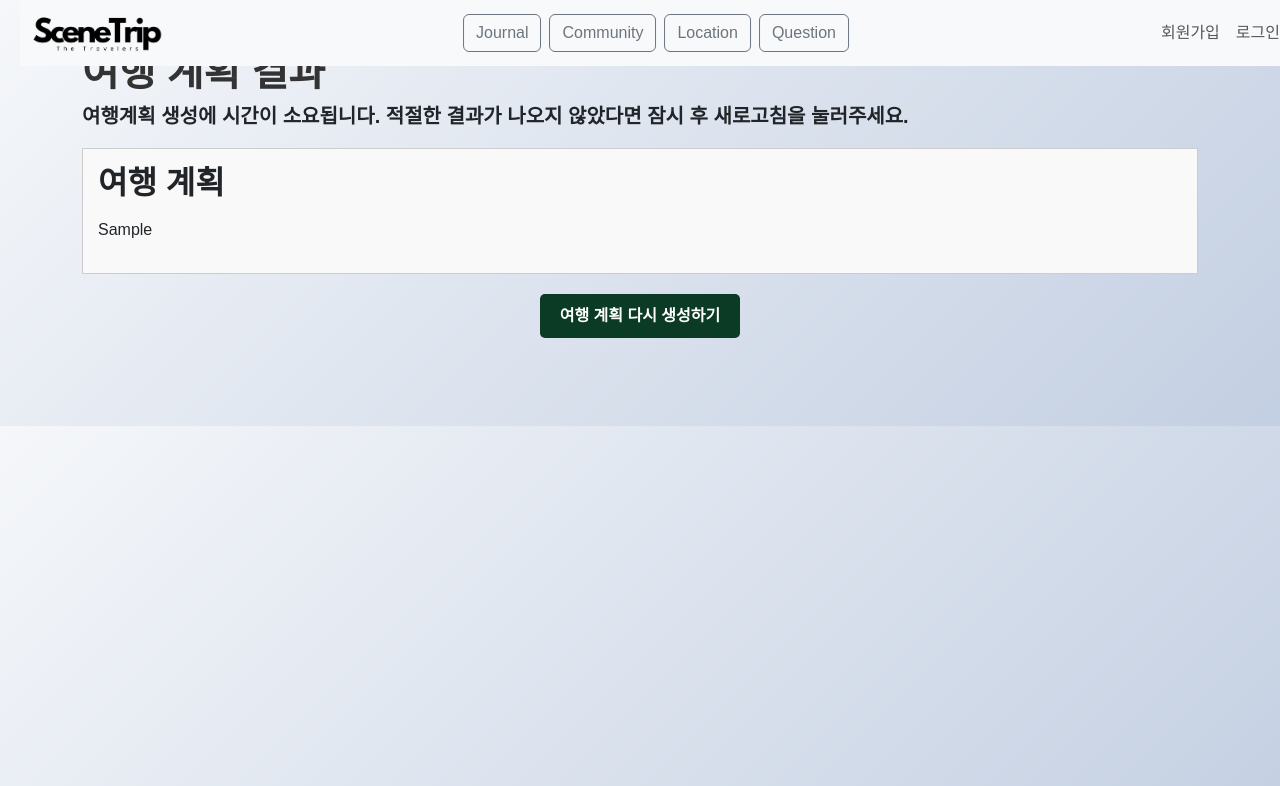
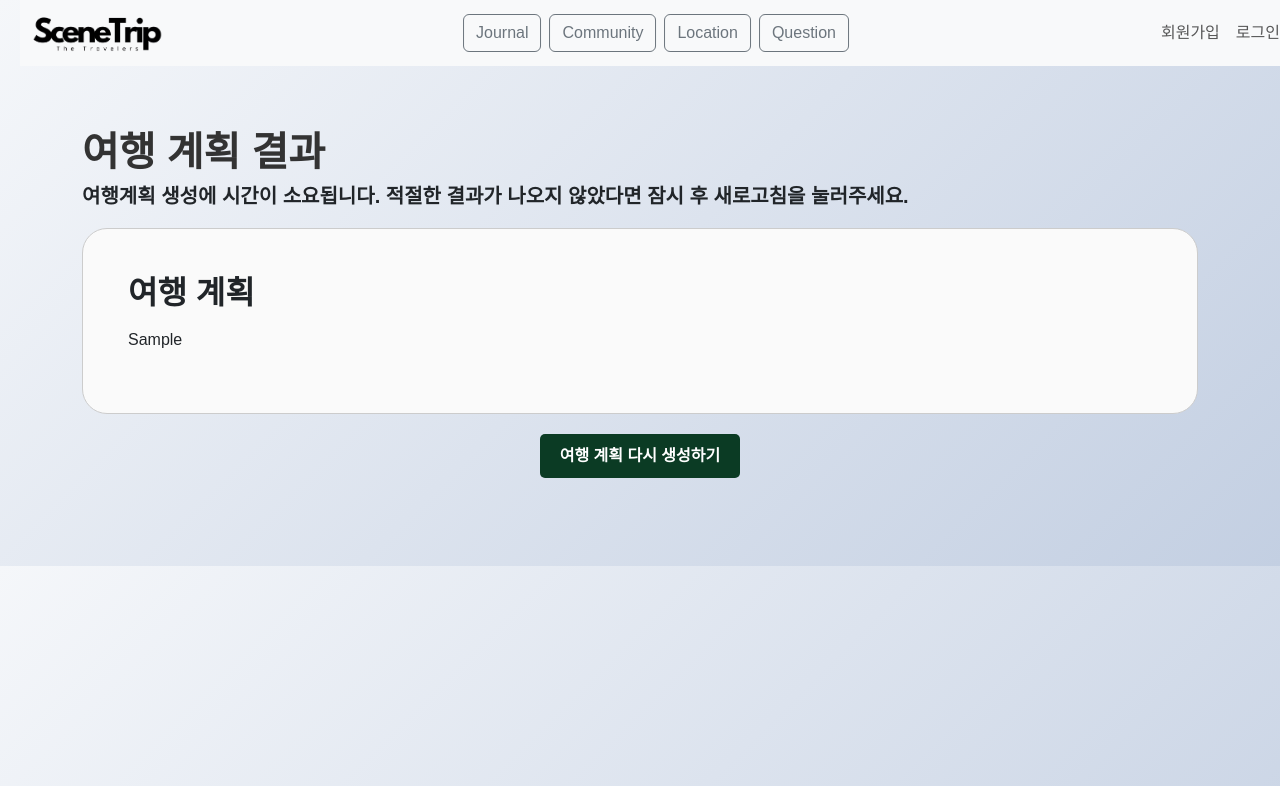
Before and after one commit to Joonim97/SceneTrip, a Django app: template locations/templates/locations/plan_result.html in a window 1280 px wide. Shown: the top 786 px of the page. Run offline with Django 4.2, Linux system fonts and the light colour scheme; the template is opened without the code that fills it: most values are stand-ins (such as "Sample title", 1, 10 or a date in 2020).

Commit message:
style: CSS수정

```diff
--- a/locations/templates/locations/plan_result.html
+++ b/locations/templates/locations/plan_result.html
@@ -10,14 +10,16 @@
             margin: 20px;
             padding: 0;
             position: relative; /* Ensure that the body is positioned for absolute elements */
+            padding-top: 60px;
         }
         h1 {
             color: #333;
         }
         .travel-plan {
             border: 1px solid #ccc;
-            padding: 15px;
-            background-color: #f9f9f9;
+            padding: 45px;
+            border-radius: 25px;
+            background-color: #FAFAFA;
             margin-top: 20px;
         }
         .error {
```
Also changed, not shown: locations/templates/locations/plan.html (+5 -5 lines).
